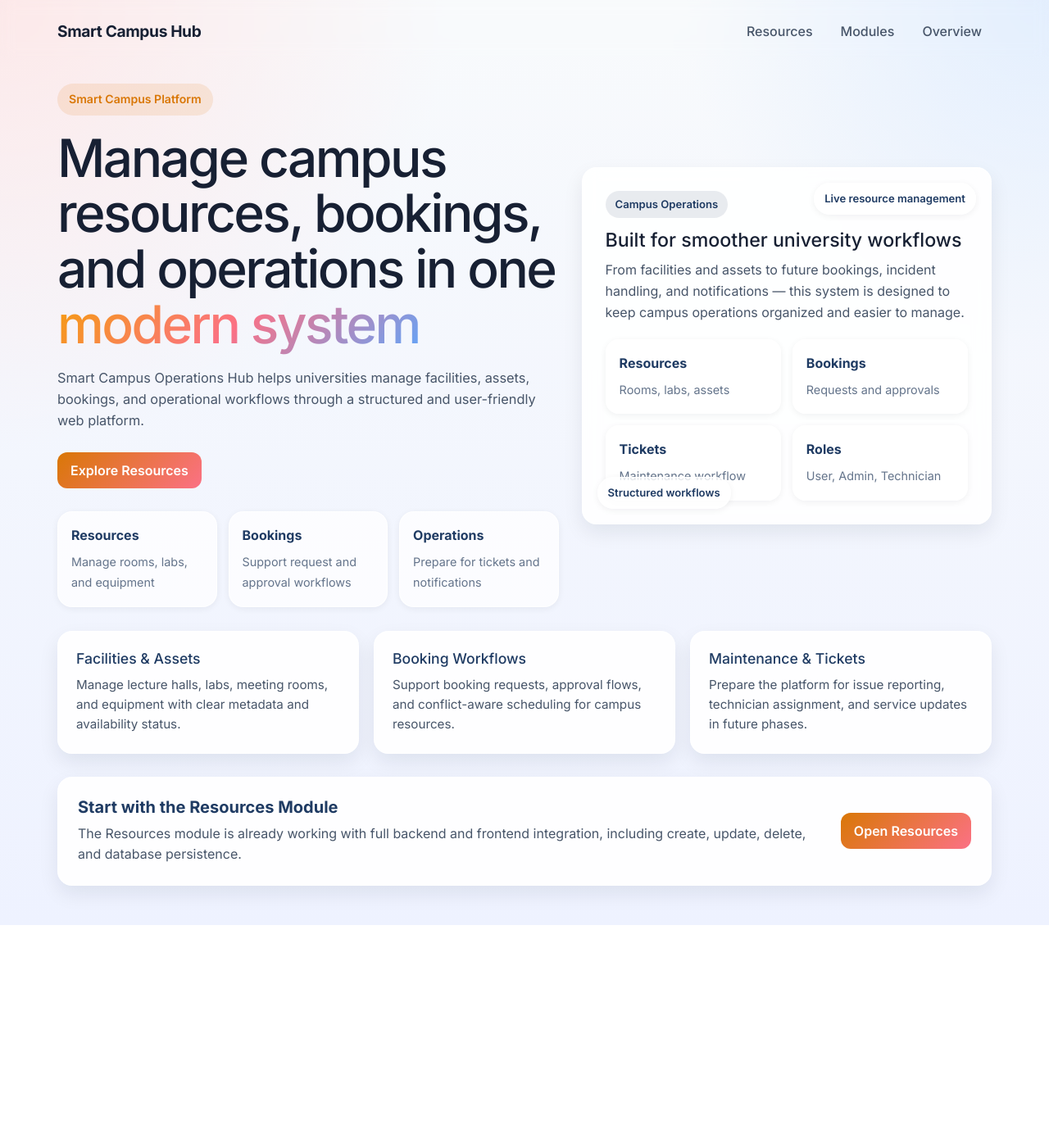
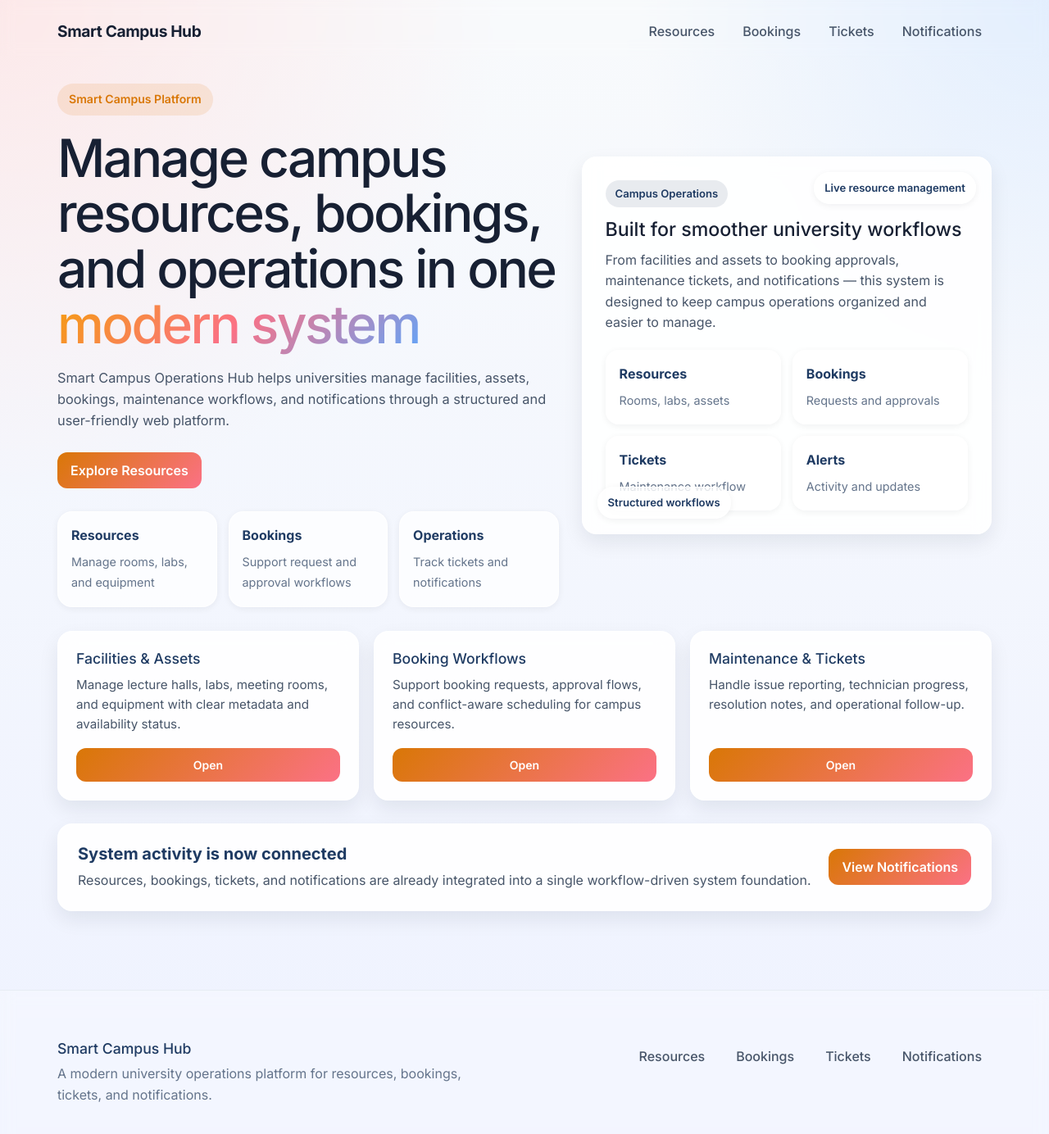
Before and after one commit to praveenshashee/it3030-paf-2026-smart-campus-Y3S2-WD-04, a React app in the folder frontend/: page / in a window 1280 px wide. Shown: the top 1384 px of the page at 82% size. Before the commit the page ends 1129 px from the top, so only its background shows below. Built offline with nearby package versions, Linux system fonts and the light colour scheme; the HTML template or start-up script is replaced by a standard one.

Commit message:
Implement and updated landing page footer

```diff
--- a/frontend/src/index.css
+++ b/frontend/src/index.css
@@ -959,6 +959,7 @@ body {
     width: 100%;
   }
 }
+
 .modal-textarea {
   margin-bottom: 18px;
   resize: vertical;
@@ -996,3 +997,70 @@ body {
 .notifications-toolbar-grid {
   grid-template-columns: 1fr 1fr auto;
 }
+
+.module-link-card {
+  display: flex;
+  flex-direction: column;
+  justify-content: space-between;
+  gap: 16px;
+}
+
+.landing-footer {
+  margin-top: 48px;
+  padding: 28px 0 36px;
+  border-top: 1px solid rgba(226, 232, 240, 0.7);
+  background: rgba(255, 255, 255, 0.28);
+  backdrop-filter: blur(8px);
+}
+
+.landing-footer-content {
+  display: flex;
+  align-items: flex-start;
+  justify-content: space-between;
+  gap: 24px;
+  flex-wrap: wrap;
+}
+
+.landing-footer-brand h3 {
+  margin: 0 0 8px;
+  color: var(--primary);
+  font-size: 1.1rem;
+}
+
+.landing-footer-brand p {
+  margin: 0;
+  color: var(--text-muted);
+  max-width: 520px;
+}
+
+.landing-footer-links {
+  display: flex;
+  gap: 14px;
+  flex-wrap: wrap;
+  align-items: center;
+}
+
+.landing-footer-link {
+  text-decoration: none;
+  color: var(--text-secondary);
+  font-weight: 500;
+  padding: 8px 12px;
+  border-radius: 999px;
+  transition: background var(--transition), color var(--transition);
+}
+
+.landing-footer-link:hover {
+  background: rgba(31, 59, 99, 0.08);
+  color: var(--primary);
+}
+
+@media (max-width: 640px) {
+  .landing-footer-content {
+    flex-direction: column;
+    align-items: flex-start;
+  }
+
+  .landing-footer-links {
+    width: 100%;
+  }
+}
--- a/frontend/src/pages/LandingPage.jsx
+++ b/frontend/src/pages/LandingPage.jsx
@@ -15,12 +15,15 @@ function LandingPage() {
                             <Link to="/resources" className="landing-nav-link">
                                 Resources
                             </Link>
-                            <a href="#modules" className="landing-nav-link">
-                                Modules
-                            </a>
-                            <a href="#overview" className="landing-nav-link">
-                                Overview
-                            </a>
+                            <Link to="/bookings" className="landing-nav-link">
+                                Bookings
+                            </Link>
+                            <Link to="/tickets" className="landing-nav-link">
+                                Tickets
+                            </Link>
+                            <Link to="/notifications" className="landing-nav-link">
+                                Notifications
+                            </Link>
                         </div>
                     </div>
                 </div>
@@ -37,8 +40,8 @@ function LandingPage() {
 
                             <p className="landing-subtitle">
                                 Smart Campus Operations Hub helps universities manage facilities,
-                                assets, bookings, and operational workflows through a structured
-                                and user-friendly web platform.
+                                assets, bookings, maintenance workflows, and notifications
+                                through a structured and user-friendly web platform.
                             </p>
 
                             <div className="landing-action-row">
@@ -60,7 +63,7 @@ function LandingPage() {
 
                                 <div className="landing-stat-card">
                                     <strong>Operations</strong>
-                                    <span>Prepare for tickets and notifications</span>
+                                    <span>Track tickets and notifications</span>
                                 </div>
                             </div>
                         </div>
@@ -69,9 +72,9 @@ function LandingPage() {
                             <div className="landing-visual-chip">Campus Operations</div>
                             <h3>Built for smoother university workflows</h3>
                             <p>
-                                From facilities and assets to future bookings, incident handling, and
-                                notifications — this system is designed to keep campus operations
-                                organized and easier to manage.
+                                From facilities and assets to booking approvals, maintenance
+                                tickets, and notifications — this system is designed to keep
+                                campus operations organized and easier to manage.
                             </p>
 
                             <div className="landing-mini-grid">
@@ -91,8 +94,8 @@ function LandingPage() {
                                 </div>
 
                                 <div className="landing-mini-card">
-                                    <strong>Roles</strong>
-                                    <span>User, Admin, Technician</span>
+                                    <strong>Alerts</strong>
+                                    <span>Activity and updates</span>
                                 </div>
                             </div>
 
@@ -107,7 +110,8 @@ function LandingPage() {
                     </section>
 
                     <section className="feature-strip" id="modules">
-                        <div className="glass-card feature-card">
+                        <div className="glass-card feature-card module-link-card">
+                            <div>
                                 <h3>Facilities & Assets</h3>
                                 <p>
                                     Manage lecture halls, labs, meeting rooms, and equipment with
@@ -115,7 +119,13 @@ function LandingPage() {
                                 </p>
                             </div>
 
-                        <div className="glass-card feature-card">
+                            <Link to="/resources" className="btn btn-sm btn-primary link-btn">
+                                Open
+                            </Link>
+                        </div>
+
+                        <div className="glass-card feature-card module-link-card">
+                            <div>
                                 <h3>Booking Workflows</h3>
                                 <p>
                                     Support booking requests, approval flows, and conflict-aware
@@ -123,34 +133,71 @@ function LandingPage() {
                                 </p>
                             </div>
 
-                        <div className="glass-card feature-card">
+                            <Link to="/bookings" className="btn btn-sm btn-primary link-btn">
+                                Open
+                            </Link>
+                        </div>
+
+                        <div className="glass-card feature-card module-link-card">
+                            <div>
                                 <h3>Maintenance & Tickets</h3>
                                 <p>
-                                Prepare the platform for issue reporting, technician assignment,
-                                and service updates in future phases.
+                                    Handle issue reporting, technician progress, resolution notes,
+                                    and operational follow-up.
                                 </p>
+                            </div>
+
+                            <Link to="/tickets" className="btn btn-sm btn-primary link-btn">
+                                Open
+                            </Link>
                         </div>
                     </section>
 
                     <section className="module-preview-section">
                         <div className="glass-card module-preview-card">
                             <div>
-                                <h2 className="section-title mb-2">Start with the Resources Module</h2>
+                                <h2 className="section-title mb-2">System activity is now connected</h2>
                                 <p className="module-preview-text">
-                                    The Resources module is already working with full backend and
-                                    frontend integration, including create, update, delete, and
-                                    database persistence.
+                                    Resources, bookings, tickets, and notifications are already
+                                    integrated into a single workflow-driven system foundation.
                                 </p>
                             </div>
 
                             <div className="module-preview-actions">
-                                <Link to="/resources" className="btn btn-primary link-btn">
-                                    Open Resources
+                                <Link to="/notifications" className="btn btn-primary link-btn">
+                                    View Notifications
                                 </Link>
                             </div>
                         </div>
                     </section>
                 </div>
+
+                <footer className="landing-footer">
+                    <div className="page-shell landing-footer-content">
+                        <div className="landing-footer-brand">
+                            <h3>Smart Campus Hub</h3>
+                            <p>
+                                A modern university operations platform for resources, bookings,
+                                tickets, and notifications.
+                            </p>
+                        </div>
+
+                        <div className="landing-footer-links">
+                            <Link to="/resources" className="landing-footer-link">
+                                Resources
+                            </Link>
+                            <Link to="/bookings" className="landing-footer-link">
+                                Bookings
+                            </Link>
+                            <Link to="/tickets" className="landing-footer-link">
+                                Tickets
+                            </Link>
+                            <Link to="/notifications" className="landing-footer-link">
+                                Notifications
+                            </Link>
+                        </div>
+                    </div>
+                </footer>
             </div>
         </PageTransition>
     );
```
Lines whose indentation alone changed are shown as unchanged.
